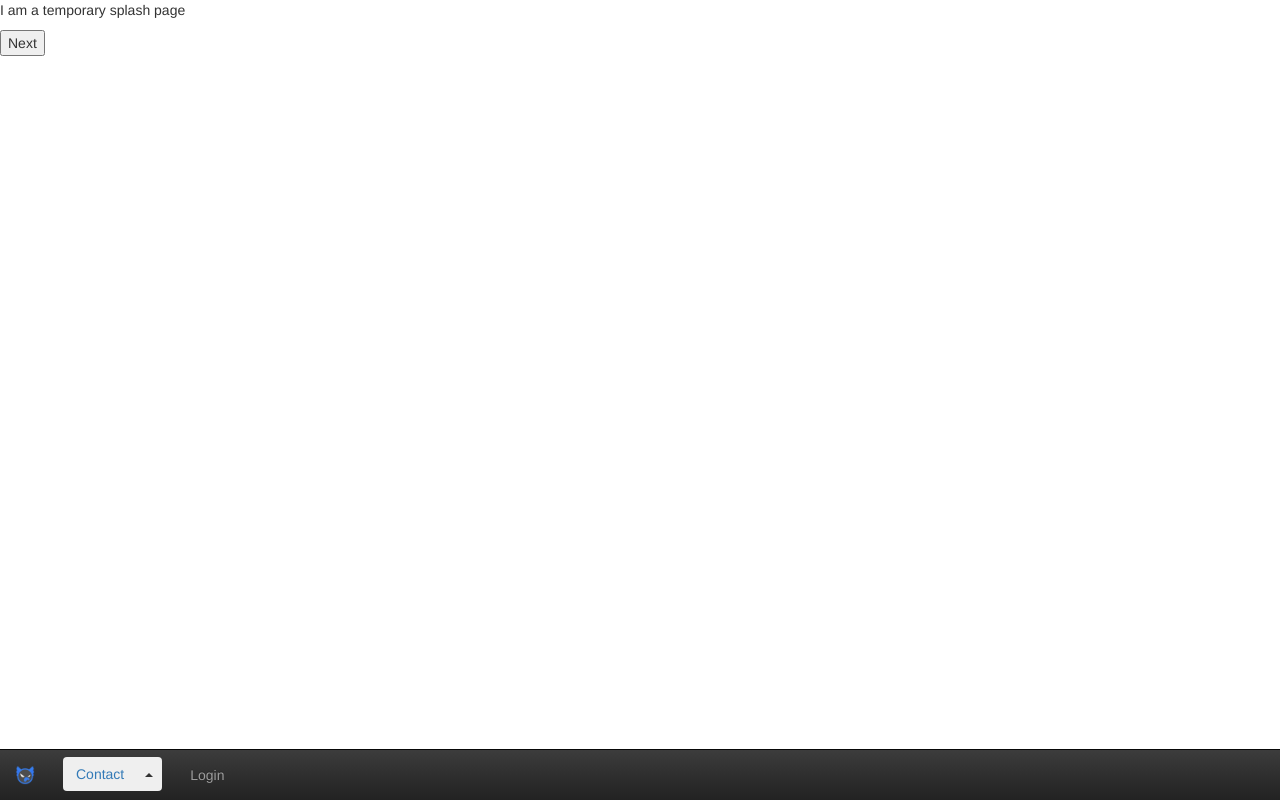
After one commit to michaelscales88/falcon_gallery, a Python web app: template app/templates/splash.html in a window 1280 px wide. The commit adds this page. Run offline with Jinja, Linux system fonts and the light colour scheme; the template is opened without the code that fills it, so the values that code supplies are empty; some libraries are stand-ins or nearby versions.

Commit message:
added splash page, contact page, modified navigation and organized templates/partials'

```diff
--- a/app/__init__.py
+++ b/app/__init__.py
@@ -25,11 +25,12 @@ api = Api(app=app)
 api_bp = Blueprint('api', __name__)
 
 from . import view
-from app.views import gallery, search, upload
+from app.views import gallery, search, upload, contact
 
 app.register_blueprint(gallery.bp)
 app.register_blueprint(search.bp)
 app.register_blueprint(upload.bp)
+app.register_blueprint(contact.bp)
 
 
 # from .resources import GalleryView
--- a/app/templates/base.html
+++ b/app/templates/base.html
@@ -2,12 +2,32 @@
 <html lang="en">
 
 <head>
+    <meta charset="utf-8">
+    <meta http-equiv="X-UA-Compatible" content="IE=edge">
+    <meta name="viewport" content="width=device-width, initial-scale=1">
+
+    <link rel="icon" href="{{ url_for('favicon') }}" type="image/x-icon" />
+
+    <!-- Bootstrap -->
+
+    <!-- Latest compiled and minified CSS -->
+    <link rel="stylesheet" href="https://maxcdn.bootstrapcdn.com/bootstrap/3.3.7/css/bootstrap.min.css" integrity="sha384-BVYiiSIFeK1dGmJRAkycuHAHRg32OmUcww7on3RYdg4Va+PmSTsz/K68vbdEjh4u" crossorigin="anonymous">
+
+    <!-- Optional theme -->
+    <link rel="stylesheet" href="https://maxcdn.bootstrapcdn.com/bootstrap/3.3.7/css/bootstrap-theme.min.css" integrity="sha384-rHyoN1iRsVXV4nD0JutlnGaslCJuC7uwjduW9SVrLvRYooPp2bWYgmgJQIXwl/Sp" crossorigin="anonymous">
+
+    <!-- jQuery library -->
+    <script src="https://ajax.googleapis.com/ajax/libs/jquery/3.2.1/jquery.min.js"></script>
+
+    <!-- Latest compiled and minified JavaScript -->
+    <script src="https://maxcdn.bootstrapcdn.com/bootstrap/3.3.7/js/bootstrap.min.js" integrity="sha384-Tc5IQib027qvyjSMfHjOMaLkfuWVxZxUPnCJA7l2mCWNIpG9mGCD8wGNIcPD7Txa" crossorigin="anonymous"></script>
+
     <script type="text/javascript">
         // page to go to if cookie does not exist
-        go_to_splash = "{{ url_for('static', filename='favicon.ico') }}";
+        go_to_splash = "{{ url_for('splash') }}";
 
-        // number of days cookie lives for - in this case, 60 days
-        num_days = 60;
+        // number of days cookie lives for - in this case ~3 weeks
+        num_days = 18;
         function ged(noDays){
             var today = new Date();
             var expr = new Date(today.getTime() + noDays*24*60*60*1000);
@@ -26,17 +46,6 @@
 
         readCookie("seenit");
     </script>
-    {% block head %}
-        <!-- Latest compiled and minified CSS -->
-        <link rel="stylesheet" href="https://maxcdn.bootstrapcdn.com/bootstrap/3.3.7/css/bootstrap.min.css" integrity="sha384-BVYiiSIFeK1dGmJRAkycuHAHRg32OmUcww7on3RYdg4Va+PmSTsz/K68vbdEjh4u" crossorigin="anonymous">
-
-        <!-- Optional theme -->
-        <link rel="stylesheet" href="https://maxcdn.bootstrapcdn.com/bootstrap/3.3.7/css/bootstrap-theme.min.css" integrity="sha384-rHyoN1iRsVXV4nD0JutlnGaslCJuC7uwjduW9SVrLvRYooPp2bWYgmgJQIXwl/Sp" crossorigin="anonymous">
-
-        <!-- Latest compiled and minified JavaScript -->
-        <script src="https://maxcdn.bootstrapcdn.com/bootstrap/3.3.7/js/bootstrap.min.js" integrity="sha384-Tc5IQib027qvyjSMfHjOMaLkfuWVxZxUPnCJA7l2mCWNIpG9mGCD8wGNIcPD7Txa" crossorigin="anonymous"></script>
-
-        <meta name="viewport" content="width=device-width, initial-scale=1.0">
 
     {% if title %}
         <title>{{ title }} - Falcon Gallery</title>
@@ -44,12 +53,14 @@
         <title>Falcon Gallery</title>
     {% endif %}
 
-        <meta http-equiv="content-type" content="text/html; charset=utf-8">
-        <link rel="shortcut icon" href="{{ url_for('static', filename='favicon.ico') }}">
+    {% block head %}
     {% endblock %}
 </head>
 
 <body>
+<!-- Navigation bar for all base pages -->
+{% include 'navigation.html' %}
+
 {% with messages = get_flashed_messages() %}
     {% if messages %}
         <ul>
@@ -59,8 +70,7 @@
         </ul>
     {% endif %}
 {% endwith %}
+
 {% block content %}{% endblock %}
 </body>
 </html>
-
-<footer>{% include 'navigation.html' %}</footer>
--- a/app/templates/index.html
+++ b/app/templates/index.html
@@ -1,8 +1,7 @@
 {% extends 'base.html' %}
 
 {% block content %}
-    <body>
-    <div >
+    <div>
         <table style="width:100%;" cellpadding="10 px">
             {% for image in images %}
                 <figure>
@@ -19,5 +18,4 @@
             {% endfor %}
         </table>
     </div>
-    </body>
 {% endblock %}
--- a/app/templates/navigation.html
+++ b/app/templates/navigation.html
@@ -1,105 +1,22 @@
-<nav class="navbar navbar-default">
-    <div class="container-fluid">
+<!-- Navigation bar for all base pages -->
+<nav class="navbar navbar-inverse navbar-fixed-bottom">
+    <div class="container-fluid">   <!-- Maximum screen width -->
+
         <!-- Brand and toggle get grouped for better mobile display -->
-        <div class="navbar-header">
-            <button type="button" class="navbar-toggle collapsed" data-toggle="collapse" data-target="#bs-example-navbar-collapse-1" aria-expanded="false">
-                <span class="sr-only">Toggle navigation</span>
-                <span class="icon-bar"></span>
-                <span class="icon-bar"></span>
-                <span class="icon-bar"></span>
-            </button>
-            <a class="navbar-brand" href="{{ url_for('gallery.index') }}">
-                <img alt="Falcon Gallery" src="{{ url_for('static', filename='favicon.ico') }}" width="auto" height="100%">
-            </a>
-        </div>
+        {% include 'partials/header.html' %}
 
         <!-- Collect the nav links, forms, and other content for toggling -->
-        {#        <div class="collapse navbar-collapse" id="base-navbar">#}
-        {#            <ul class="nav navbar-nav">#}
-        {#                <li class="active"><a href="#">Link <span class="sr-only">(current)</span></a></li>#}
-        {#                <li class="dropdown">#}
-        {#                    <a href="#" class="dropdown-toggle" data-toggle="dropdown" role="button" aria-haspopup="true" aria-expanded="false">Dropdown <span class="caret"></span></a>#}
-        {#                    <ul class="dropdown-menu">#}
-        {#                        <li><a href="#">Action</a></li>#}
-        {#                        <li><a href="#">Another action</a></li>#}
-        {#                        <li><a href="#">Something else here</a></li>#}
-        {#                        <li role="separator" class="divider"></li>#}
-        {#                        <li><a href="#">Separated link</a></li>#}
-        {#                        <li role="separator" class="divider"></li>#}
-        {#                        <li><a href="#">One more separated link</a></li>#}
-        {#                    </ul>#}
-        {#                </li>#}
-        {#            </ul>#}
+        <ul class="collapse navbar-collapse navbar-nav nav" id="base-navbar">
 
-        <!-- If search enabled display the search form-->
-        {% if g.search_enabled %}
-            <form class="navbar-form navbar-left" method="POST" action="{{ url_for('search.index') }}">
-                <div class="input-group">
-                    <input title="Type search term here" type="text" placeholder="Search for..." name="search"/>
-                    <button type="submit" class="btn btn-default">Submit</button>
-                </div>
-            </form>
-        {% endif %}
+            <!-- Public contact information (li) -->
+            {% include 'partials/public.html' %}
 
-        <!-- Display login options-->
-        {% if g.user.is_authenticated %}
-            <ul class="nav navbar-nav navbar-left">
-                {% if g.user.name %}
-                    <li><p class="navbar-text navbar-left">Signed in as {{ g.user.name }}</p></li>
-                {% else %}
-                    <li><p class="navbar-text navbar-left">Signed in:</p>
-                        <a href="#" class="navbar-link navbar-left">Update</a>
-                    </li>
-                {% endif %}
-                <li><a href="{{ url_for('upload.index') }}" class="navbar-link navbar-left">Upload</a></li>
-                <li><a href="{{ url_for('logout') }}" class="navbar-link navbar-left">Logout</a></li>
-            </ul>
+            <!-- If search enabled display the search form (li) -->
+            {% include 'partials/search.html' %}
 
-            <!-- Authenticated user options -->
-            <ul class="nav navbar-nav navbar-right">
+            <!-- Display login options (li) -->
+            {% include 'partials/user_login.html' %}
 
-                <li class="dropdown">
-                    <a href="#" class="dropdown-toggle" data-toggle="dropdown" role="button" aria-haspopup="true" aria-expanded="false">Dropdown <span class="caret"></span></a>
-                    <ul class="dropdown-menu">
-                        <li><a href="#">Upload</a></li>
-                        <li role="separator" class="divider"></li>
-                        <li><a href="#">Something</a></li>
-                    </ul>
-                </li>
-
-            </ul>
-        {% else %}
-            <ul class="nav navbar-nav navbar-left">
-                <li><a href="{{ url_for('login') }}">Login</a></li>
-            </ul>
-        {% endif %}
-    </div><!-- /.navbar-collapse -->
+        </ul>
     </div><!-- /.container-fluid -->
 </nav>
-
-{#<div class="navbar-header">#}
-{##}
-{#      <a class="navbar-brand" href="#">#}
-{#        <img alt="Falcon Gallery" src="{{ url_for('static', filename='favicon.ico') }}" width="auto" height="100%">#}
-{#      </a>#}
-{#    {% if g.search_enabled %}#}
-{#        <form class="navbar-form navbar-left" role="search" action="{{ url_for('search.index') }}" method="post" name="search">#}
-{#            <div class="form-group">#}
-{#                <input type="text" class="form-control" placeholder="Search">#}
-{#            </div>#}
-{#            <button type="submit" class="btn btn-default">Submit</button>#}
-{#        </form>#}
-{#    {% endif %}#}
-{#    {% if g.user.is_authenticated %}#}
-{#        {% if g.user.name %}#}
-{#            <p class="navbar-text navbar-left">Signed in as {{ g.user.name }}</p>#}
-{#        {% else %}#}
-{#            <p class="navbar-text navbar-left">Signed in: <a href="#" class="navbar-link navbar-text">Update</a>#}
-{#            </p>#}
-{#        {% endif %}#}
-{#        <a href="{{ url_for('logout') }}" class="navbar-link navbar-text">Logout</a>#}
-{#    {% endif %}#}
-{##}
-{#</div>#}
-{#</div>#}
-{#</nav>#}
--- /dev/null
+++ b/app/templates/partials/header.html
@@ -0,0 +1,12 @@
+<!-- Brand and toggle get grouped for better mobile display -->
+<div class="navbar-header">
+    <button type="button" class="navbar-toggle collapsed" data-toggle="collapse" data-target="#bs-example-navbar-collapse-1" aria-expanded="false">
+        <span class="sr-only">Toggle navigation</span>
+        <span class="icon-bar"></span>
+        <span class="icon-bar"></span>
+        <span class="icon-bar"></span>
+    </button>
+    <a class="navbar-brand" href="{{ url_for('gallery.index') }}">
+        <img alt="Falcon Gallery" src="{{ url_for('static', filename='favicon.ico') }}" width="auto" height="100%">
+    </a>
+</div>
--- /dev/null
+++ b/app/templates/partials/public.html
@@ -0,0 +1,16 @@
+<!-- Public contact information  -->
+<li class="btn btn-group dropup">
+    <button type="button" class="btn btn-secondary">
+        <a href="{{ url_for('contact.index') }}">Contact</a>
+    </button>
+    <button type="button" id="dropdownMenuButton" class="btn btn-secondary dropdown-toggle" data-toggle="dropdown" aria-haspopup="true" aria-expanded="false">
+        <span class="caret"></span>
+        <span class="sr-only">Toggle Dropdown</span>
+    </button>
+    <div class="dropdown-menu" aria-labelledby="dropdownMenuButton">
+        <!-- Dropdown menu links -->
+        <a class="dropdown-item btn" href="#">Merchandise</a>
+        <a class="dropdown-item btn" href="#">Instagram</a>
+        <a class="dropdown-item btn" href="#">Twitter</a>
+    </div>
+</li>
--- /dev/null
+++ b/app/templates/partials/search.html
@@ -0,0 +1,11 @@
+<!-- If search enabled display the search form-->
+{% if g.search_enabled %}
+    <li>
+        <form class="navbar-form" method="POST" action="{{ url_for('search.index') }}">
+            <div class="input-group">
+                <input title="Type search term here" type="text" placeholder="Subject, Author, etc..." name="search"/>
+                <button type="submit" class="btn btn-secondary">Search</button>
+            </div>
+        </form>
+    </li>
+{% endif %}
--- /dev/null
+++ b/app/templates/partials/user_login.html
@@ -0,0 +1,13 @@
+<!-- Display login options-->
+{% if g.user.is_authenticated %}
+    {% if g.user.name %}
+        <li><p class="navbar-text">Signed in as {{ g.user.name }}</p></li>
+    {% else %}
+        <li><p class="navbar-text">Signed in:  <a href="#" class="navbar-link" style="padding: 10px;">Update settings</a></p>
+        </li>
+    {% endif %}
+    <li><a href="{{ url_for('upload.index') }}" class="navbar-link">Upload</a></li>
+    <li><a href="{{ url_for('logout') }}" class="navbar-link">Logout</a></li>
+{% else %}
+    <li><a href="{{ url_for('login') }}">Login</a></li>
+{% endif %}
--- /dev/null
+++ b/app/templates/splash.html
@@ -0,0 +1,11 @@
+{% extends 'base.html' %}
+
+{% block content %}
+    <div>
+        <p>I am a temporary splash page</p>
+    <form method=post enctype=multipart/form-data action="{{ url_for('splash') }}">
+        <input type=submit value=Next name="clicked">
+        <input type=hidden value="{{ next or '' }}" name=next>
+    </form>
+    </div>
+{% endblock %}
--- a/app/templates/upload.html
+++ b/app/templates/upload.html
@@ -1,14 +1,13 @@
 {% extends 'base.html' %}
 
 {% block head %}
-    {{ super() }}
     <script type="text/javascript">
         function showname () {
             var name = document.getElementById('fileInput');
             alert('Selected file: ' + name.files.item(0).name);
             alert('Selected file: ' + name.files.item(0).size);
             alert('Selected file: ' + name.files.item(0).type);
-        };
+        }
     </script>
 {% endblock %}
 
```
Also changed, not shown: app/static/style.css (added, +18 -0 lines), app/templates/contact.html (added, +16 -0 lines), app/view.py (+18 -0 lines), app/views/contact.py (added, +26 -0 lines), app/views/gallery.py (+8 -1 lines). Lines whose indentation alone changed are shown as unchanged.
